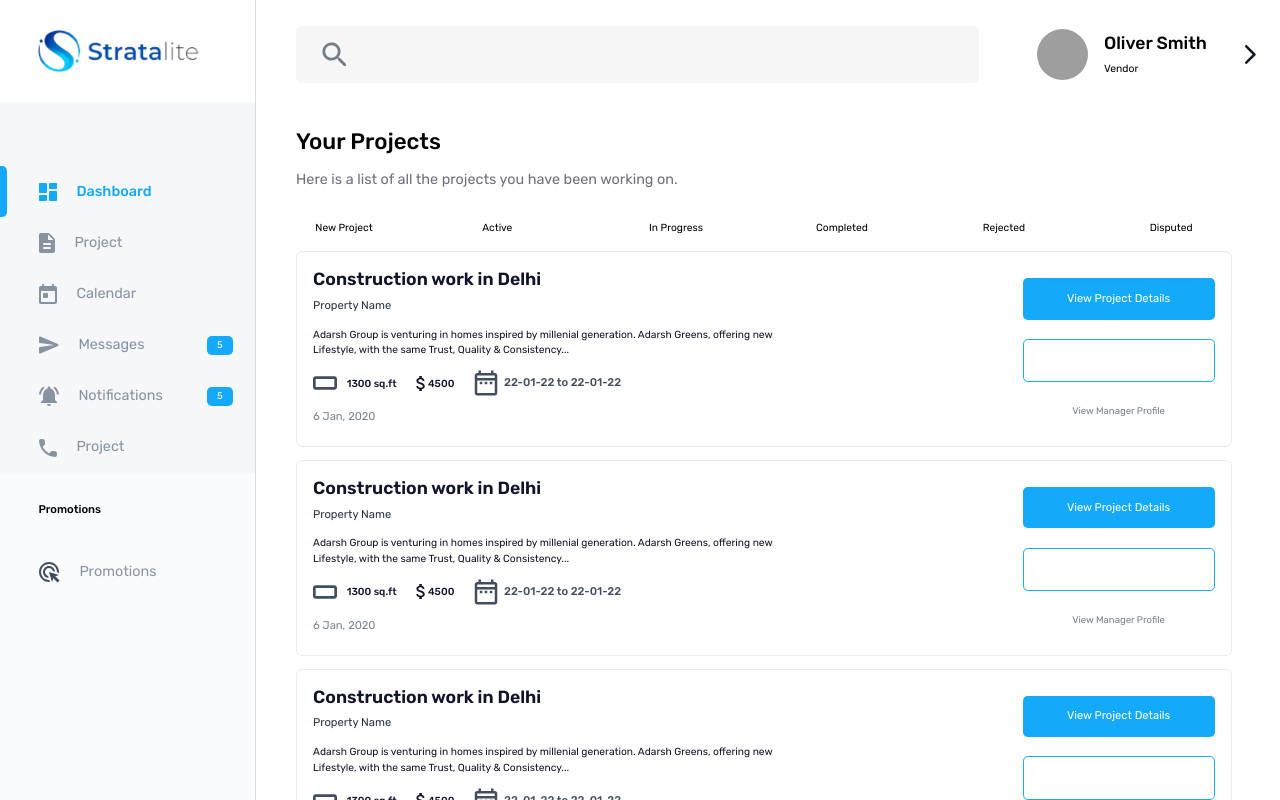
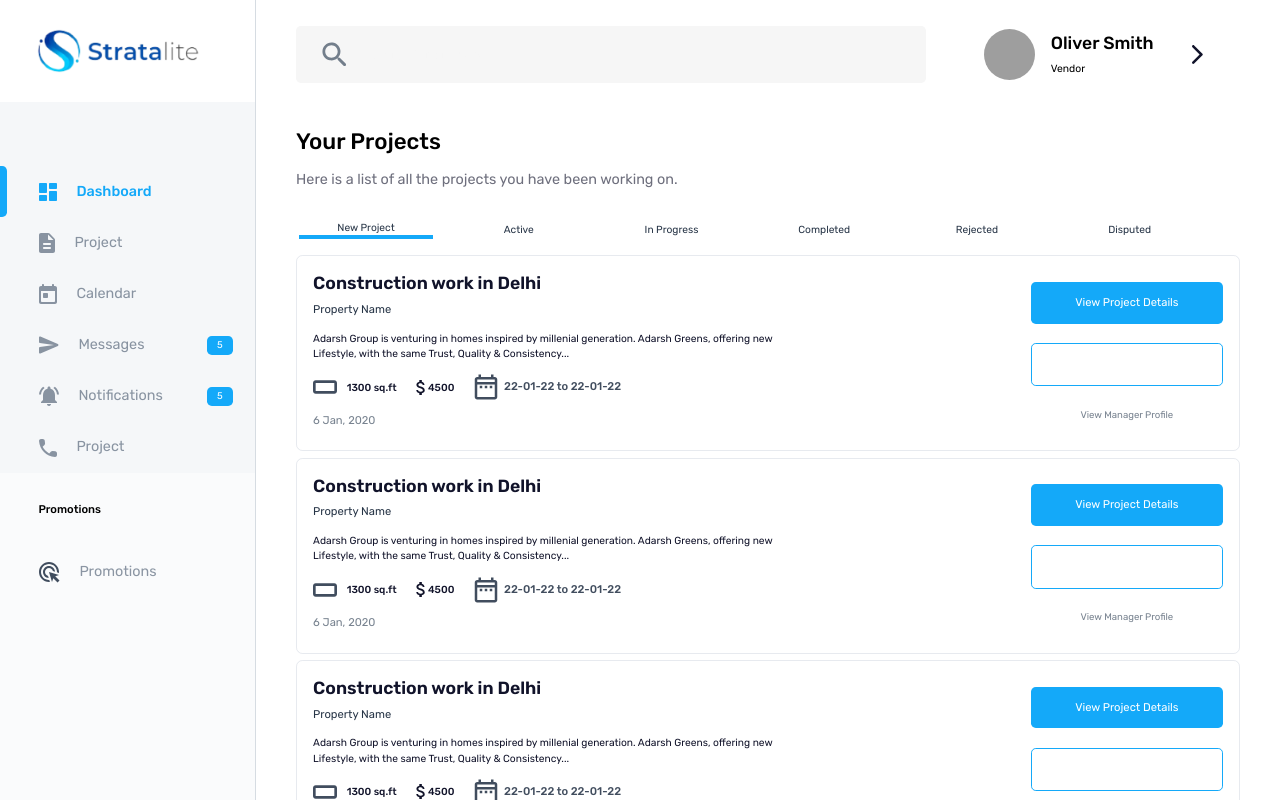
Before and after one commit to inrittik/Stratellite, a React (Create React App) app: page / in a window 1280 px wide. Built offline with nearby package versions, Linux system fonts and the light colour scheme; grey boxes are pictures that could not be loaded.

Commit message:
project card responsive

```diff
--- /dev/null
+++ b/src/Pages/Projects/MainSection.tsx
@@ -0,0 +1,17 @@
+import ProjectCard from "./ProjectCard";
+
+const Projects = () => {
+
+    return (
+        <div className="mx-6 md:mx-12 w-100">
+            <ProjectCard />
+            <ProjectCard />
+            <ProjectCard />
+            <ProjectCard />
+            <ProjectCard />
+        </div>
+
+    );
+};
+
+export default Projects;
--- a/src/Pages/Projects/ProjectCard.tsx
+++ b/src/Pages/Projects/ProjectCard.tsx
@@ -3,12 +3,13 @@ import { icons } from "../../utils/icons";
 
 const ProjectCard = () => {
   return (
-    <div className="w-11/12 p-5 my-2 flex flex-col rounded-lg border border-gray-60 md:flex-row">
+    <div className="md:w-full py-5 px-0 md:px-5 my-2 flex flex-col rounded-lg border border-gray-60 md:flex-row mx-auto md:mx-0">
       {/* project details */}
       <div className="w-4/5 flex flex-col mx-auto">
         {/* project name */}
-        <div className="text-1.5xl text-gray-900 font-semibold mb-2">
+        <div className="flex justify-between md:block text-1.5xl text-gray-900 font-semibold mb-2">
           Construction work in Delhi
+          <div className="md:hidden text-gray-100 text-xssm">6 Jan, 2020</div>
         </div>
         {/* project subtitle */}
         <div className="text-sm text-gray-800 mb-4">Property Name</div>
@@ -29,7 +30,7 @@ const ProjectCard = () => {
           </div>
         </div>
         {/* date */}
-        <div className="text-gray-100 text-sm">6 Jan, 2020</div>
+        <div className="hidden md:block text-gray-100 text-sm">6 Jan, 2020</div>
       </div>
 
       {/* button section */}
--- a/src/Pages/Projects/Projects.tsx
+++ b/src/Pages/Projects/Projects.tsx
@@ -1,14 +1,15 @@
 import { icons } from "../../utils/icons";
 import { useGlobalContext } from "../../Contexts/GlobalContext";
 import ProjectCard from "./ProjectCard";
+import MainSection from "./MainSection";
 
 const Projects = () => {
   const [state, dispatch] = useGlobalContext();
 
   return (
-    <div className="project overflow-y-auto overflow-x-hidden mx-auto">
-      <div className="flex flex-col overflow-auto w-full mx-12">
-        <div className="flex gap-4 mt-6 md:mt-0 md:min-h-[8.5rem] items-center md:mx-0">
+    <div className="project overflow-y-auto overflow-x-auto mx-auto">
+      <div className="flex flex-col overflow-auto w-full">
+        <div className="flex gap-4 mt-6 md:mt-0 md:min-h-[8.5rem] items-center mx-6 md:mx-12">
           <div className=" md:h-18 h-14 rounded-md flex pl-8 items-center py-6 gap-7 bg-gray-400 w-3/4">
             {icons.search}
             <input
@@ -24,7 +25,7 @@ const Projects = () => {
           >
             {icons.threeBars}
           </div>
-          <div className="hidden md:flex w-1/3 h-32.5 items-center p-9 ml-5">
+          <div className="hidden md:flex w-1/3 h-32.5 items-center p-9 ml-5 ">
             <img
               className="h-16 w-16 rounded-full object-cover mr-5"
               src="https://i.pinimg.com/564x/f7/6b/91/f76b91f22019b550e0848519719a03f1.jpg"
@@ -36,37 +37,34 @@ const Projects = () => {
             <div className="ml-12">{icons.arrowRight}</div>
           </div>
         </div>
-        <div className="text-2xl md:text-28 font-medium mb-4 my-6">
+        <div className="text-2xl md:text-28 font-medium mb-4 my-6 mx-6 md:mx-12">
           Your Projects
         </div>
-        <div className="text-base md:text-lg text-gray-600 mb-6">
+        <div className="text-base md:text-lg text-gray-600 mb-6 mx-6 md:mx-12">
           Here is a list of all the projects you have been working on.
         </div>
-        <div className="flex items-center justify-between overflow-auto md:overflow-visible px-3 my-3">
-          <a href="#" className="w-1/3 mx-3">
+        <div className="flex w-11/12 items-center justify-between overflow-auto md:overflow-visible px-3 my-3 ml-6 md:ml-7 border-b-3 border-gray-400">
+          <a href="#" className="w-1/2 md:w-1/3 mx-3 text-gray-800 border-b-4 border-sky-400 text-center">
             New Project
           </a>
-          <a href="#" className="w-1/3 mx-3">
+          <a href="#" className="w-1/2 md:w-1/3 mx-3 text-gray-800 text-center">
             Active
           </a>
-          <a href="#" className="w-1/3 mx-3">
+          <a href="#" className="w-1/2 md:w-1/3 mx-3 text-gray-800 text-center">
             In Progress
           </a>
-          <a href="#" className="w-1/3 mx-3">
+          <a href="#" className="w-1/2 md:w-1/3 mx-3 text-gray-800 text-center">
             Completed
           </a>
-          <a href="#" className="w-1/3 mx-3">
+          <a href="#" className="w-1/2 md:w-1/3 mx-3 text-gray-800 text-center">
             Rejected
           </a>
-          <a href="#" className="w-1/3 mx-3">
+          <a href="#" className="w-1/2 md:w-1/3 mx-3 text-gray-800 text-center">
             Disputed
           </a>
         </div>
-        <ProjectCard />
-        <ProjectCard />
-        <ProjectCard />
-        <ProjectCard />
-        <ProjectCard />
+        <MainSection />
+
       </div>
     </div>
   );
```
